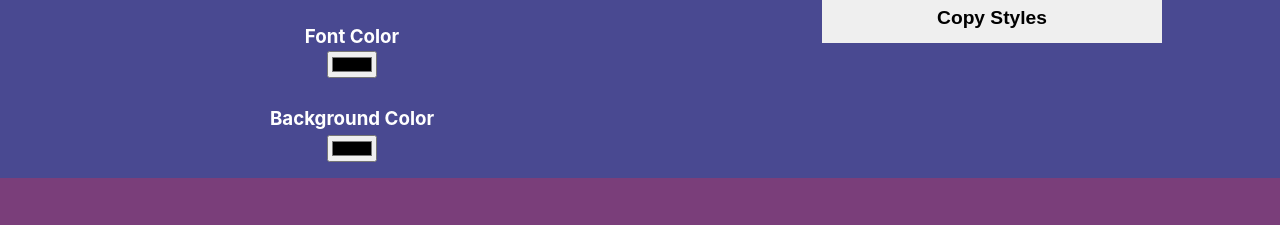
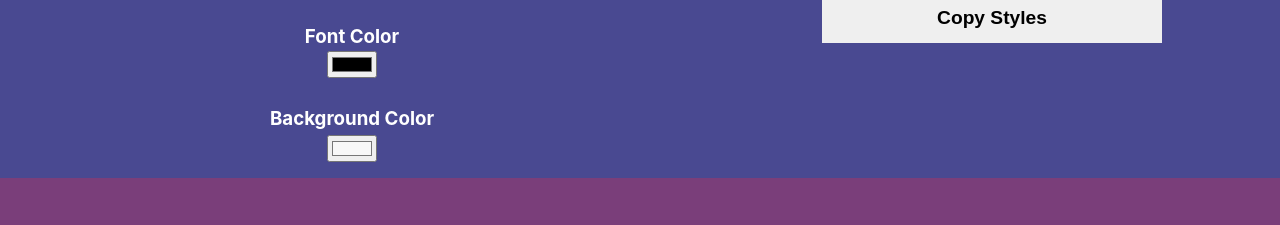
Before and after one commit to tylercorbett/css-showcase, a React (Create React App) app: page / in a window 1280 px wide. Shown: the part 1420-1645 px from the top of the page. Built offline with nearby package versions, Linux system fonts and the light colour scheme.

Commit message:
color changes

```diff
--- a/src/components/buttonshowcase/ButtonShowcase.js
+++ b/src/components/buttonshowcase/ButtonShowcase.js
@@ -48,7 +48,7 @@ export default class ButtonShowcase extends PureComponent {
             </div>
             <div className={styles.colorContainer}>
               <h3 className={styles.h3}>Background Color</h3>
-              <input className={styles.backgroundColor} type='color' onChange={this.handleChangeBackgroundColor}/>
+              <input className={styles.backgroundColor} type='color' onChange={this.handleChangeBackgroundColor} defaultValue='#f8f8f8'/>
             </div>
           </div>
           <div className={styles.buttonContainer}>
```
